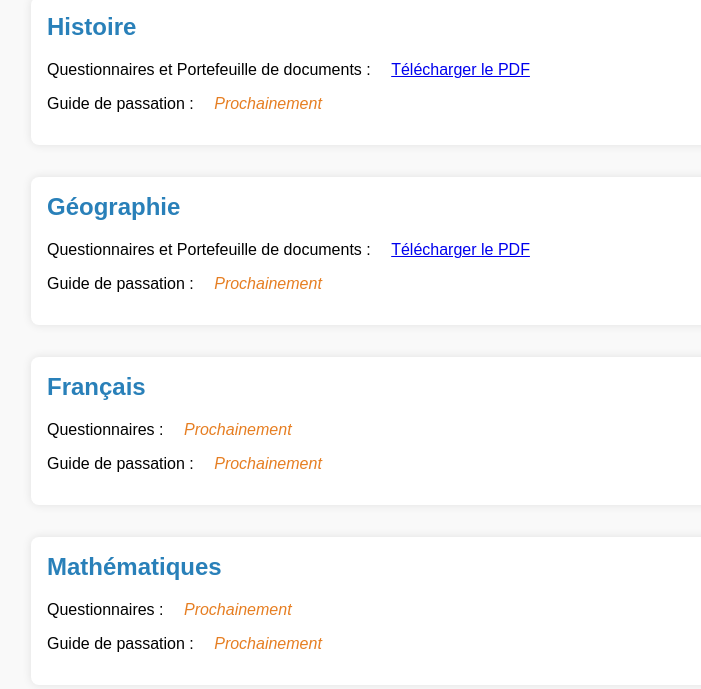
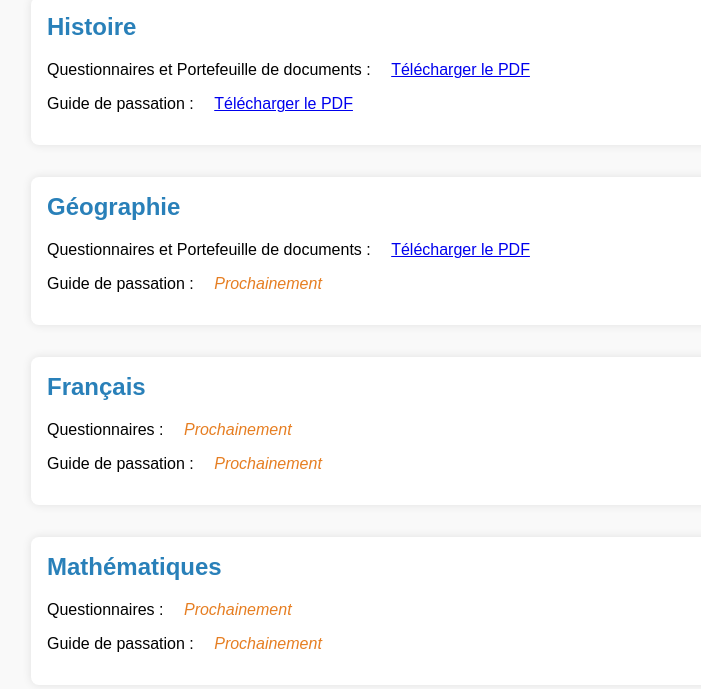
Before and after one commit to Natsso/ERP2-CE1D, a plain HTML site: page index.html in a window 1280 px wide. Shown: the part 111-800 px from the top of the page, without its empty margins (1-702 px from the left). Drawn offline with Linux system fonts and the light colour scheme.

Commit message:
Add files via upload

```diff
--- a/index.html
+++ b/index.html
@@ -46,7 +46,10 @@
         Télécharger le PDF
       </a>
     </p>
-    <p>Guide de passation : <span class="coming-soon">Prochainement</span></p>
+    <p>Guide de passation : <a class="link" href="guides-de-correction-erp2-ce1d-histoire-2025.pdf" target="_blank">
+  Télécharger le PDF
+    </a>
+    </p>
   </div>
 
   <div class="subject">
```
